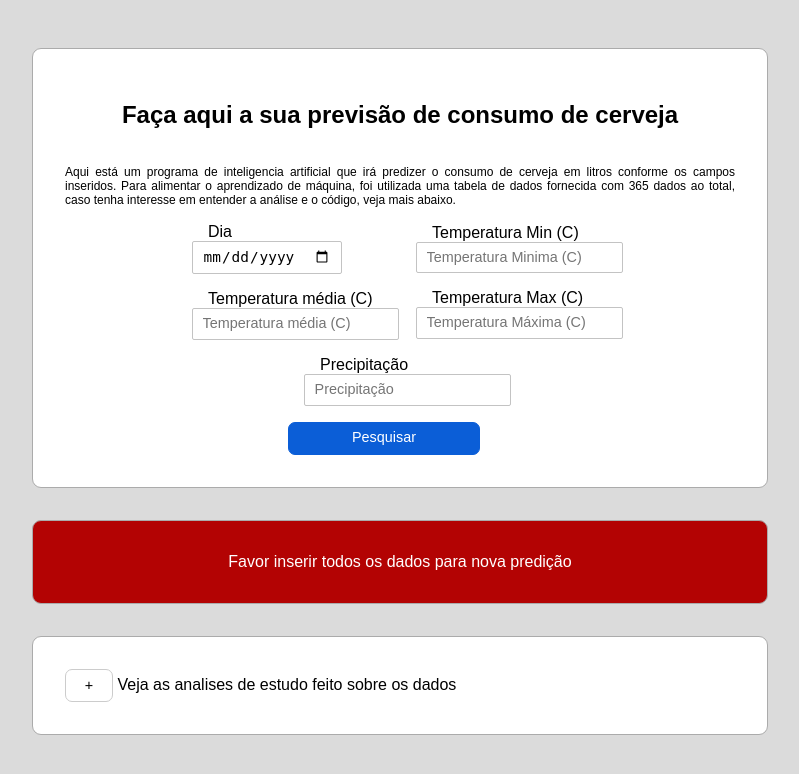
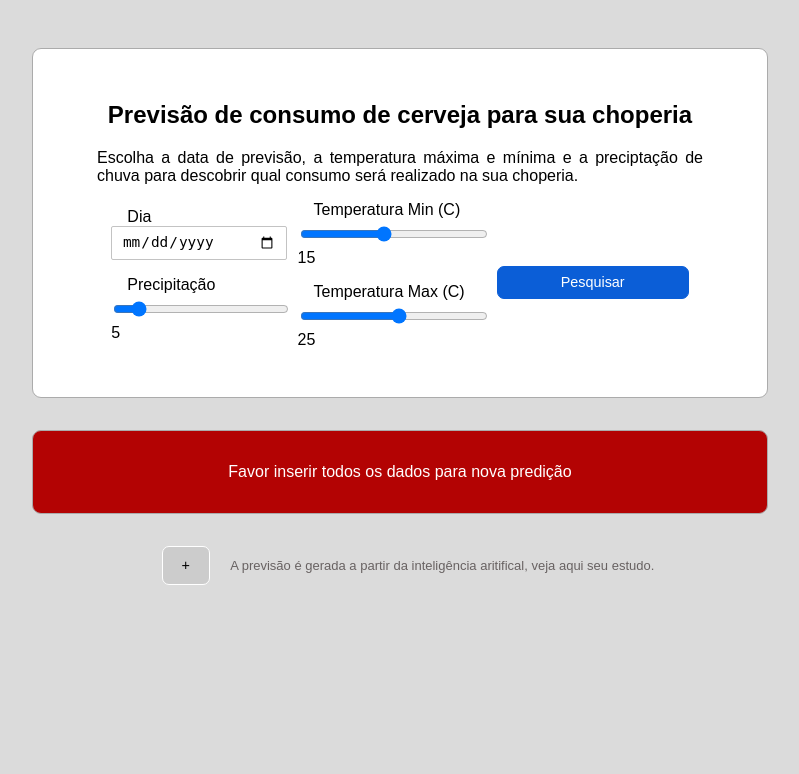
Before and after one commit to marianapgaspar/cervejaml, a Flask app: page / in a window 1280 px wide. Shown: the top 774 px of the page, without its empty margins (240-1039 px from the left). Run offline with Flask 2, Linux system fonts and the light colour scheme; parts of the project's set-up code (start-up, migrations or seed data) failed here and were passed over.

Commit message:
Ajustando front

```diff
--- a/main.py
+++ b/main.py
@@ -26,9 +26,9 @@ def verificaPredicao():
     final_semana = 1
   else:
     final_semana = 0
-  temp_media = request.form['temp_media']
   temp_min = request.form['temp_min']
   temp_max = request.form['temp_max']
+  temp_media = (float(temp_min) + float(temp_max)) / 2
   prec = request.form['prec']
 
   resultadoPredicao = predicao(dia=dia,
--- a/static/style.css
+++ b/static/style.css
@@ -48,6 +48,7 @@ body {
   line-height: 1.5;
   border: solid #c3c3c3 1px;
   border-radius: 2px;
+  width: 100%;
 }
 .input-group{
   margin:0 1rem 1rem 1rem;
@@ -88,6 +89,7 @@ body {
   font-weight: 400;
   line-height: 1.5;
   width: 3rem;
+  margin: 1rem;
 }
 .btn-send{
   width: 12rem;
@@ -96,6 +98,13 @@ body {
     background: #0b5ed7;
     border:1px solid #0b5ed7;
     color:#fff
+}
+.btn-outline {
+  padding: 0.5rem;
+  border-radius: 7px;
+  border:1px solid #fff;
+  background: #ccc;
+  cursor: pointer;
 }
 .btn:hover {
     padding: 0.5rem;
@@ -123,10 +132,14 @@ body {
   flex-direction: column;
 }
 .sumary {
-  font-size: 12px;
+  font-size: 16px;
   text-align: justify;
-  margin-top: 1rem;
   margin-bottom: 1rem;
+  padding: 0 2rem 0 2rem;
+}
+.titulo-info {
+  font-size: 13px;
+  color: #686262;
 }
 @media only screen and (max-width: 600px) {
     .content {
--- a/templates/index.html
+++ b/templates/index.html
@@ -19,9 +19,9 @@
   <section class='content'>
     <!-- Fomulário -->
     <div class="card card-form">
-      <h1>Faça aqui a sua previsão de consumo de cerveja</h1>
+      <h1>Previsão de consumo de cerveja para sua choperia</h1>
       <div class="sumary">
-        Aqui está um programa de inteligencia artificial que irá predizer o consumo de cerveja em litros conforme os campos inseridos. Para alimentar o aprendizado de máquina, foi utilizada uma tabela de dados fornecida com 365 dados ao total, caso tenha interesse em entender a análise e o código, veja mais abaixo.
+           Escolha a data de previsão, a temperatura máxima e mínima e a preciptação de chuva para descobrir qual consumo será realizado na sua choperia.
       </div>
       <form class="form" id="previsaoForm" method="POST" action="https://cervejaml--marianapacheco9.repl.co/predicao" >
         <div>
@@ -31,31 +31,29 @@
             <div class="feedback" id="date"></div>
           </div>
           <div class="input-group">
-            <label class="label-control" for="temp_media">Temperatura média (C)</label>
-            <input type="number" required class="form-control" step=".01" placeholder="Temperatura média (C)" name="temp_media">
-            <div class="feedback" id="temp_media"></div>
+            <label class="label-control" for="prec">Precipitação</label>
+              <input type="range" class="form-control" step=".1" value="5" min="0" max="99" name="prec" oninput="this.nextElementSibling.value = this.value">
+              <output>5</output>
+            <div class="feedback" id="prec"></div>
           </div>
         </div>
         <div>
           <div class="input-group">
             <label class="label-control" for="temp_min">Temperatura Min (C)</label>
-            <input type="number" step=".01" required class="form-control" placeholder="Temperatura Minima (C)" name="temp_min">
+            <input type="range" class="form-control" step=".1" value="15" min="5" max="28"
+ name="temp_min" oninput="this.nextElementSibling.value = this.value">
+              <output>15</output>
             <div class="feedback" id="temp_min"></div>
           </div>
-
           <div class="input-group">
             <label class="label-control" for="temp_max">Temperatura Max (C)</label>
-            <input type="number" required step=".01" class="form-control" placeholder="Temperatura Máxima (C)" name="temp_max">
+            <input type="range" class="form-control" step=".1" value="25" min="10" max="38"
+ name="temp_max" oninput="this.nextElementSibling.value = this.value">
+              <output>25</output>
             <div class="feedback" id="temp_max"></div>
             </div>
         </div>
         <div>
-          <div class="input-group">
-            <label class="label-control" for="prec">Precipitação</label>
-            <input type="number" required step=".01" class="form-control" placeholder="Precipitação" name="prec">
-            <div class="feedback" id="prec"></div>
-          </div>
-
           <button type="submit" class="btn btn-info btn-send form-control">Pesquisar</button>
         </div>
       </form>
@@ -67,11 +65,14 @@
     </div>
 
     <!-- Estudos -->
-    <div class="card card-button">
+    <!-- <div class="card card-button"> -->
       <div>
-       <button class="btn" id="show-info">
+       <button class="btn btn-outline" id="show-info">
          +
-       </button> Veja as analises de estudo feito sobre os dados
+       </button>
+        <span class="titulo-info">
+          A previsão é gerada a partir da inteligência aritifical, veja aqui seu estudo.
+        </span>
       </div>
       <div class="info-content" style="display: none;">
         <div>
@@ -196,7 +197,8 @@ Vemos que existe uma consideravel diferença entre os dias de semana e os finais
 
 
       </div>
-    </div>
+
+    <!-- </div> -->
   </section>
 
   <!-- Script -->
@@ -221,20 +223,8 @@ Vemos que existe uma consideravel diferença entre os dias de semana e os finais
 
     validateSave = () => {
       result = true;
-      if ($("[name=temp_media]").val() < 10 || $("[name=temp_media]").val() >  30){
-        $("#temp_media").html("Min permitido é 10 e máximo permitido é 30");
-        result = false;
-      }
       if ($("[name=temp_max]").val() < 10 || $("[name=temp_max]").val() >  38){
         $("#temp_max").html("Min permitido é 10 e máximo permitido é 38");
-        result = false;
-      }
-      if ($("[name=temp_min]").val() < 5 || $("[name=temp_min]").val() >  28){
-        $("#temp_min").html("Min permitido é 5 e máximo permitido é 28");
-        result = false;
-      }
-      if ($("[name=prec]").val() < 1 || $("[name=prec]").val() >  99){
-        $("#prec").html("Min permitido é 1 e máximo permitido é 99");
         result = false;
       }
       return result;
```
Also changed, not shown: baseDados.db.
